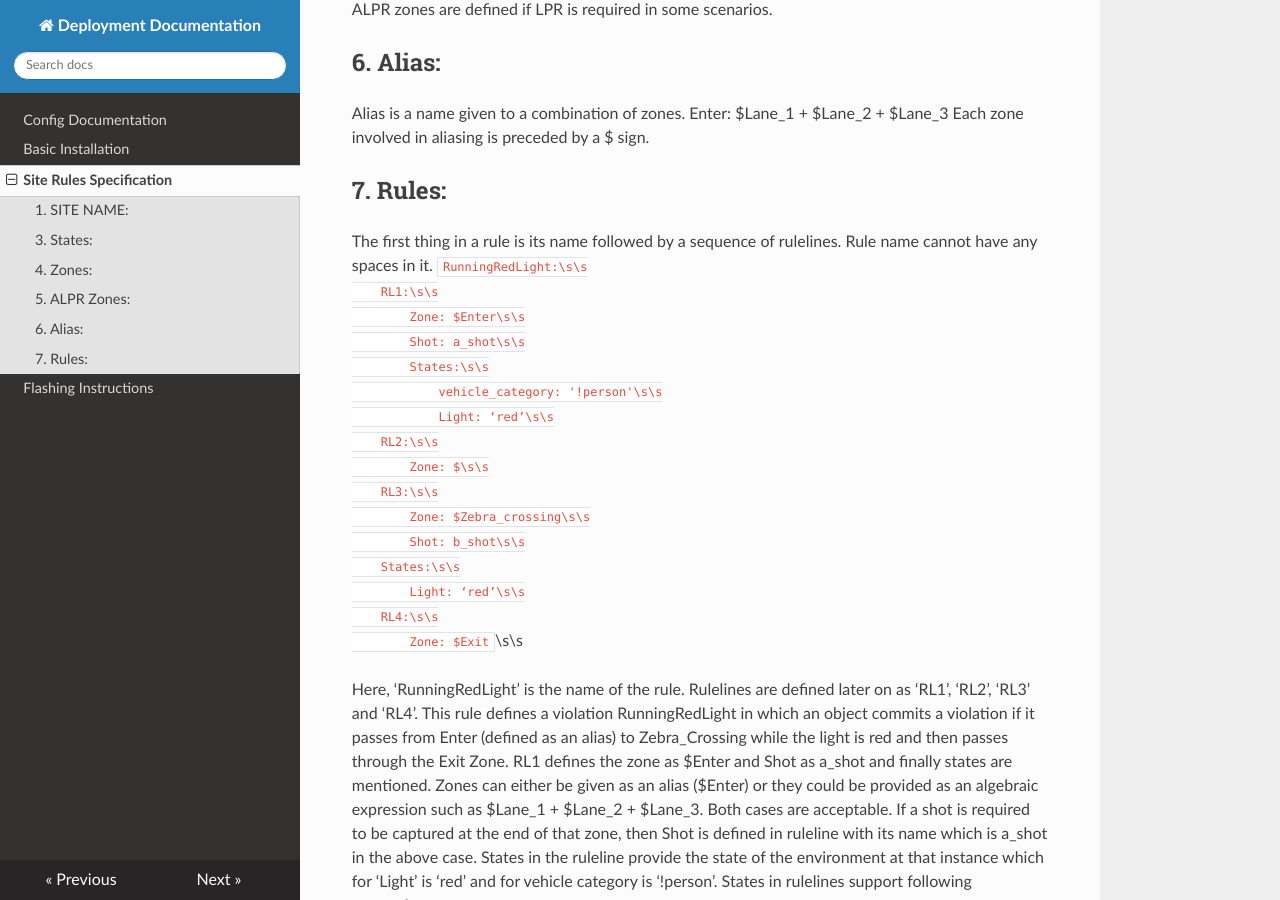
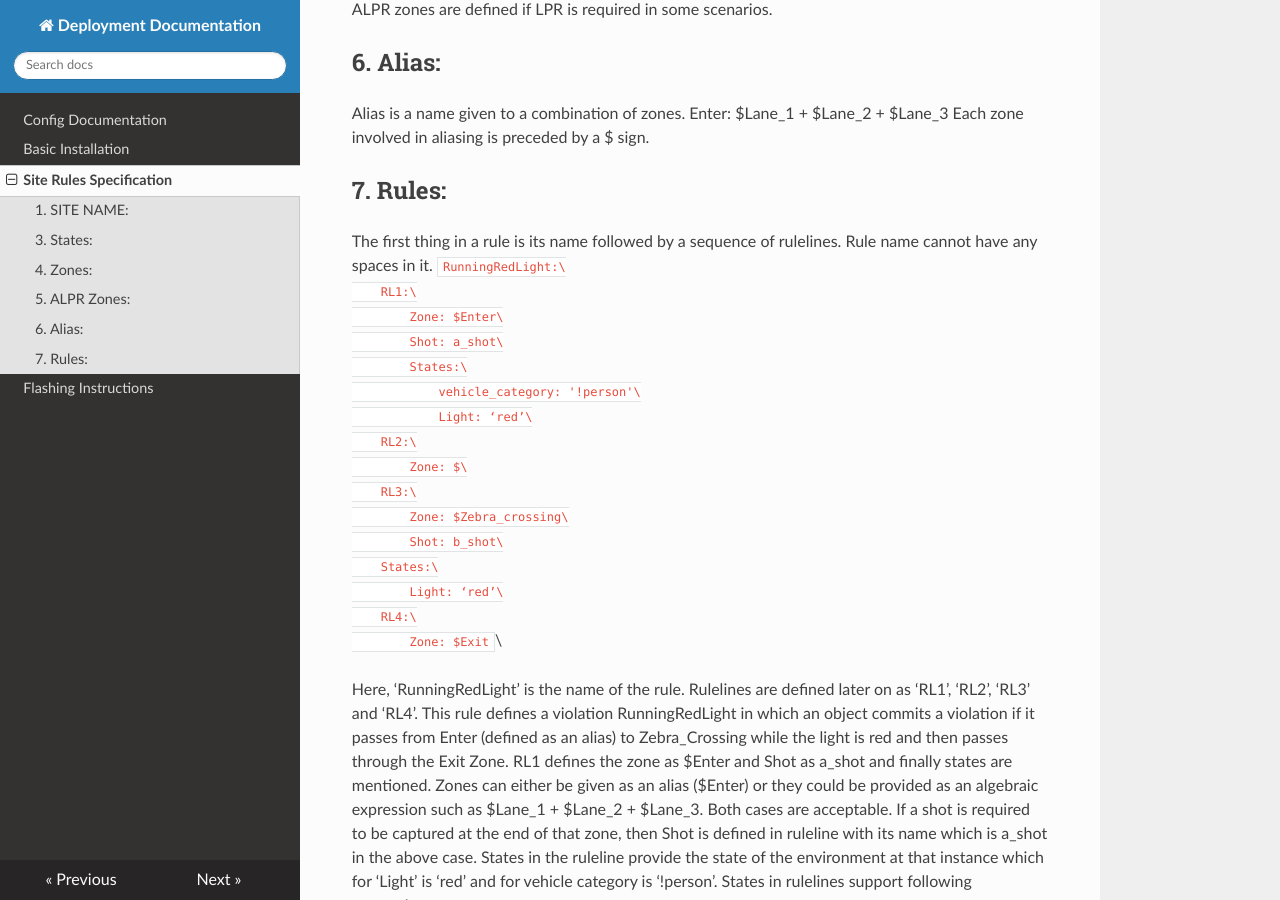
Before and after one commit to hazenai/system-docs, an MkDocs documentation site: the page built from docs/site-rules-specs.md, in a window 1280 px wide and 900 px high, scrolled down 1373 px. Built offline with MkDocs 1.6.1, drawn with Linux system fonts in a browser that asks for light colours; nearby versions of some CDN libraries.

```diff
--- a/docs/site-rules-specs.md
+++ b/docs/site-rules-specs.md
@@ -48,22 +48,22 @@ Each zone involved in aliasing is preceded by a $ sign.
 ## 7. Rules:
 The first thing in a rule is its name followed by a sequence of rulelines. Rule name cannot have
 any spaces in it.
-`RunningRedLight:\s\s
-    RL1:\s\s
-        Zone: $Enter\s\s
-        Shot: a_shot\s\s
-        States:\s\s
-            vehicle_category: '!person'\s\s
-            Light: ‘red’\s\s
-    RL2:\s\s
-        Zone: $\s\s
-    RL3:\s\s
-        Zone: $Zebra_crossing\s\s
-        Shot: b_shot\s\s
-    States:\s\s
-        Light: ‘red’\s\s
-    RL4:\s\s
-        Zone: $Exit`\s\s
+`RunningRedLight:\
+    RL1:\
+        Zone: $Enter\
+        Shot: a_shot\
+        States:\
+            vehicle_category: '!person'\
+            Light: ‘red’\
+    RL2:\
+        Zone: $\
+    RL3:\
+        Zone: $Zebra_crossing\
+        Shot: b_shot\
+    States:\
+        Light: ‘red’\
+    RL4:\
+        Zone: $Exit`\
 
 Here, ‘RunningRedLight’ is the name of the rule. Rulelines are defined later on as ‘RL1’, ‘RL2’,
 ‘RL3’ and ‘RL4’. This rule defines a violation RunningRedLight in which an object commits a
```
